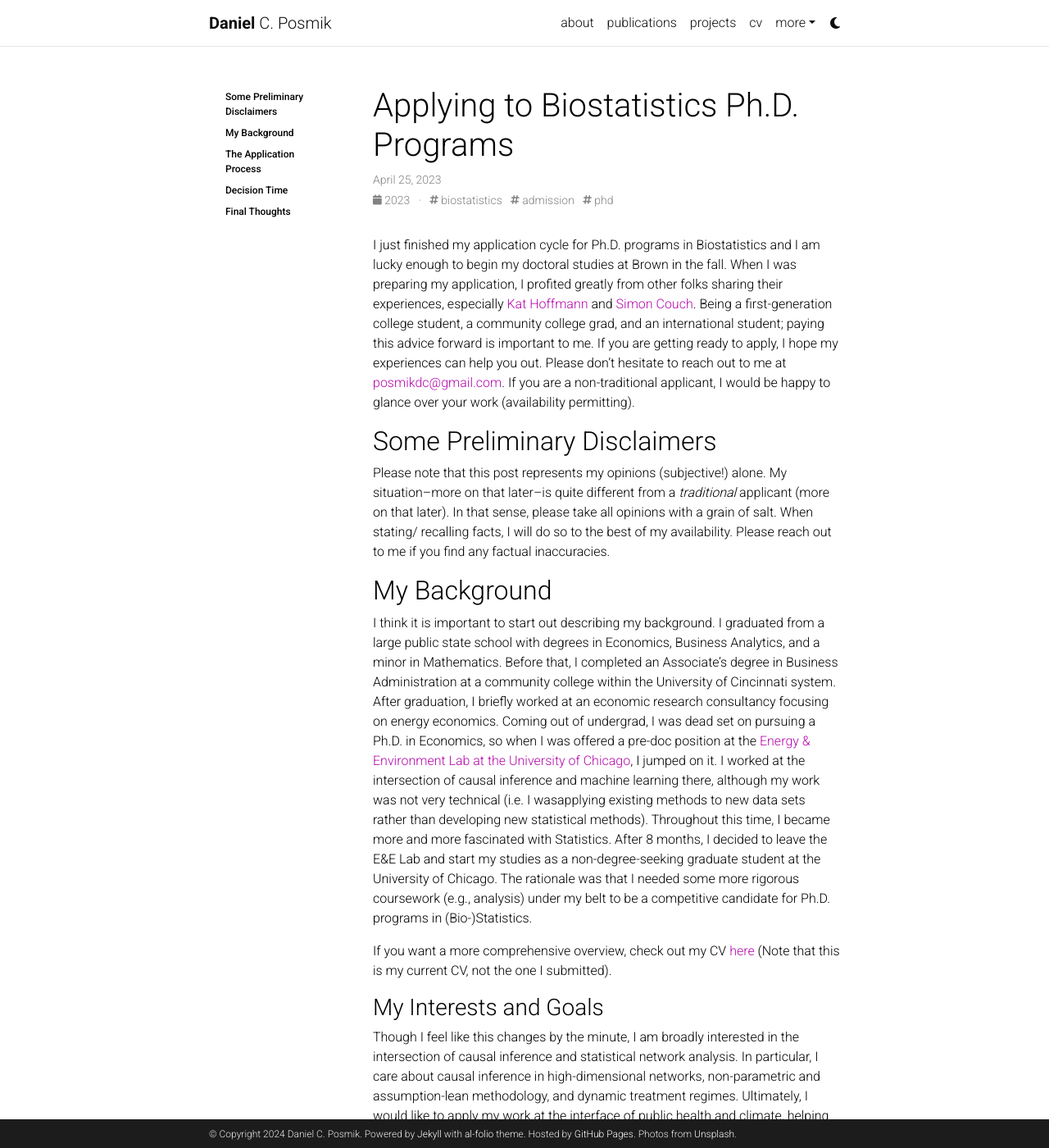
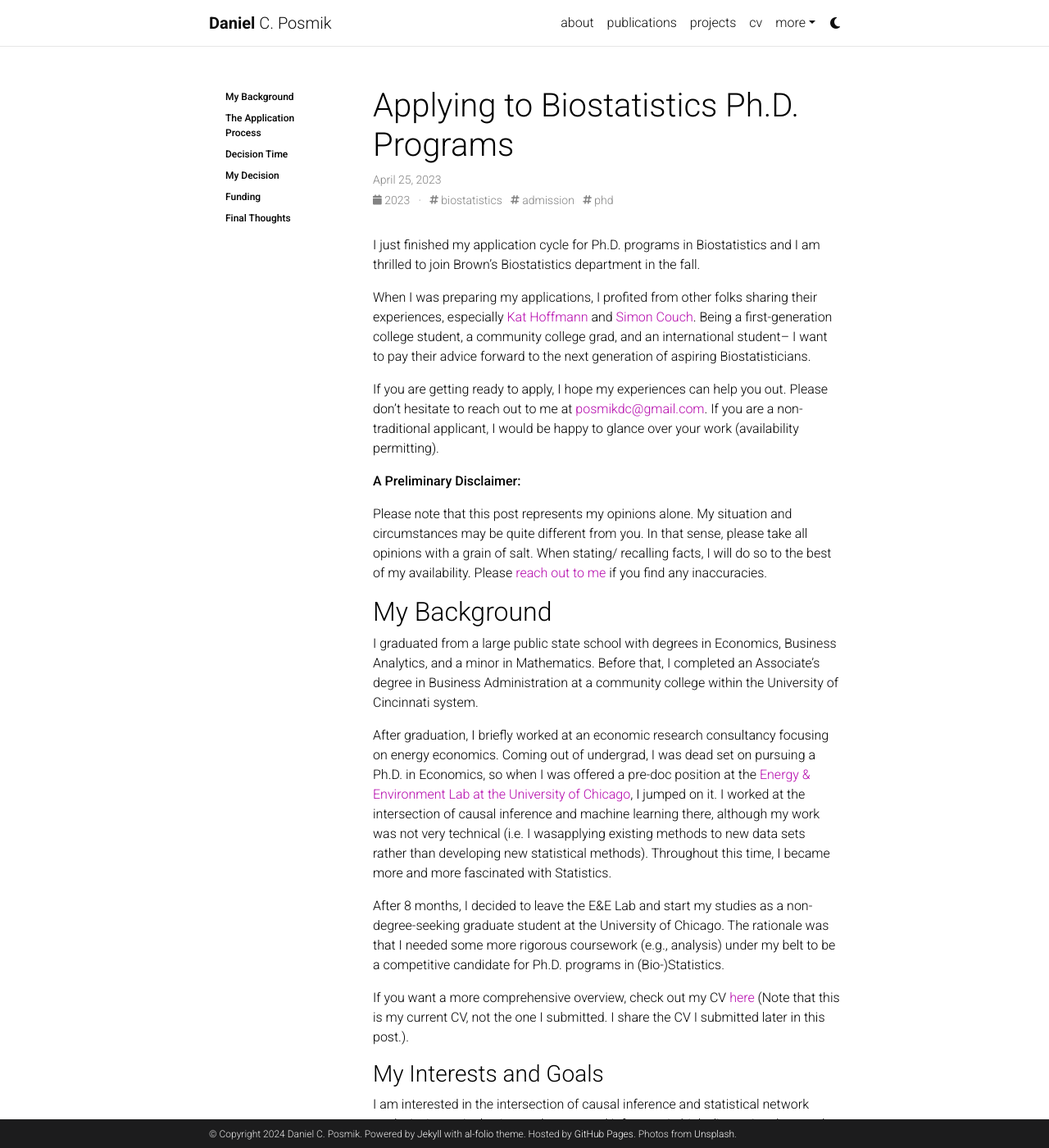
Before and after one commit to posmikdc/posmikdc.github.io, a Jekyll site: the page built from _posts/2024-04-15-biostats-phd-admit.md, in a window 1280 px wide and 1400 px high. Shown: the whole window at 82% size. Built offline with Jekyll 4.4.1, drawn with Linux system fonts in a browser that asks for light colours; comment, search, counter and statistics services are not loaded; a style sheet for code colours, icons or effects is not loaded; some of the changed text lies outside the part shown.

```diff
--- a/_posts/2024-04-15-biostats-phd-admit.md
+++ b/_posts/2024-04-15-biostats-phd-admit.md
@@ -11,26 +11,34 @@
   sidebar: left
 ---
 
-I just finished my application cycle for Ph.D. programs in Biostatistics and I am lucky enough to begin my doctoral studies at Brown in the fall. When I was preparing my application, I profited greatly from other folks sharing their experiences, especially [Kat Hoffmann](https://www.khstats.com/blog/phd-apps/) and [Simon Couch](https://www.simonpcouch.com/blog/2021-03-15-apply-to-stats-grad-school/). Being a first-generation college student, a community college grad, and an international student; paying this advice forward is important to me. If you are getting ready to apply, I hope my experiences can help you out. Please don't hesitate to reach out to me at [posmikdc@gmail.com](mailto:posmikdc@gmail,com). If you are a non-traditional applicant, I would be happy to glance over your work (availability permitting).
+I just finished my application cycle for Ph.D. programs in Biostatistics and I am thrilled to join Brown's Biostatistics department in the fall.
 
-## Some Preliminary Disclaimers
+When I was preparing my applications, I profited from other folks sharing their experiences, especially [Kat Hoffmann](https://www.khstats.com/blog/phd-apps/) and [Simon Couch](https://www.simonpcouch.com/blog/2021-03-15-apply-to-stats-grad-school/). Being a first-generation college student, a community college grad, and an international student-- I want to pay their advice forward to the next generation of aspiring Biostatisticians.
 
-Please note that this post represents my opinions (subjective!) alone. My situation--more on that later--is quite different from a _traditional_ applicant (more on that later). In that sense, please take all opinions with a grain of salt. When stating/ recalling facts, I will do so to the best of my availability. Please reach out to me if you find any factual inaccuracies.
+If you are getting ready to apply, I hope my experiences can help you out. Please don't hesitate to reach out to me at [posmikdc@gmail.com](mailto:posmikdc@gmail,com). If you are a non-traditional applicant, I would be happy to glance over your work (availability permitting).
+
+**A Preliminary Disclaimer:**
+
+Please note that this post represents my opinions alone. My situation and circumstances may be quite different from you. In that sense, please take all opinions with a grain of salt. When stating/ recalling facts, I will do so to the best of my availability. Please [reach out to me](mailto:posmikdc@gmail.com) if you find any inaccuracies.
 
 ## My Background
 
-I think it is important to start out describing my background. I graduated from a large public state school with degrees in Economics, Business Analytics, and a minor in Mathematics. Before that, I completed an Associate's degree in Business Administration at a community college within the University of Cincinnati system. After graduation, I briefly worked at an economic research consultancy focusing on energy economics. Coming out of undergrad, I was dead set on pursuing a Ph.D. in Economics, so when I was offered a pre-doc position at the [Energy & Environment Lab at the University of Chicago](https://urbanlabs.uchicago.edu/labs/energy-environment), I jumped on it. I worked at the intersection of causal inference and machine learning there, although my work was not very technical (i.e. I wasapplying existing methods to new data sets rather than developing new statistical methods). Throughout this time, I became more and more fascinated with Statistics. After 8 months, I decided to leave the E&E Lab and start my studies as a non-degree-seeking graduate student at the University of Chicago. The rationale was that I needed some more rigorous coursework (e.g., analysis) under my belt to be a competitive candidate for Ph.D. programs in (Bio-)Statistics.
+I graduated from a large public state school with degrees in Economics, Business Analytics, and a minor in Mathematics. Before that, I completed an Associate's degree in Business Administration at a community college within the University of Cincinnati system.
 
-If you want a more comprehensive overview, check out my CV [here](https://github.com/posmikdc/cv/blob/main/cv.pdf) (Note that this is my current CV, not the one I submitted).
+After graduation, I briefly worked at an economic research consultancy focusing on energy economics. Coming out of undergrad, I was dead set on pursuing a Ph.D. in Economics, so when I was offered a pre-doc position at the [Energy & Environment Lab at the University of Chicago](https://urbanlabs.uchicago.edu/labs/energy-environment), I jumped on it. I worked at the intersection of causal inference and machine learning there, although my work was not very technical (i.e. I wasapplying existing methods to new data sets rather than developing new statistical methods). Throughout this time, I became more and more fascinated with Statistics.
+
+After 8 months, I decided to leave the E&E Lab and start my studies as a non-degree-seeking graduate student at the University of Chicago. The rationale was that I needed some more rigorous coursework (e.g., analysis) under my belt to be a competitive candidate for Ph.D. programs in (Bio-)Statistics.
+
+If you want a more comprehensive overview, check out my CV [here](https://github.com/posmikdc/cv/blob/main/cv.pdf) (Note that this is my current CV, not the one I submitted. I share the CV I submitted later in this post.).
 
 ### My Interests and Goals
 
-Though I feel like this changes by the minute, I am broadly interested in the intersection of causal inference and statistical network analysis. In particular, I care about causal inference in high-dimensional networks, non-parametric and assumption-lean methodology, and dynamic treatment regimes. Ultimately, I would like to apply my work at the interface of public health and climate, helping policymakers make more informed decisions in response to environmental disasters and global warming.
+I am interested in the intersection of causal inference and statistical network analysis. In particular, I care about causal inference in high-dimensional networks, non-parametric and assumption-lean methodology, and dynamic treatment regimes. Ultimately, I would like to apply my work at the interface of public health and climate, helping policymakers make more informed decisions in response to environmental disasters and global warming.
 
 With respect to my post-Ph.D. goals, I think the following breakdown (currently) describes it best.
 
 - A career in academia: 55%
-- A career in a public/ think tank role: 43%
+- A research career in a public/ think tank role: 43%
 - A career in private industry: 2%
 
 ### Why Biostatistics
@@ -76,6 +84,14 @@
 
 I applied to the UChicago Data Science Ph.D. mostly because I was currently working at the UChicago Data Science Institute and I knew a good amount of the faculty. I applied to Masters only in Canada because (1) I was eligible for German government funding in Canada but not the U.S., (2) For personal reasons, and (3) Overall cost and quality of life. Additionally, I was a finalist for a full-ride leadership-based scholarship at McGill.
 
+You may also notice that I didn't apply to many other top-ranked departments. This is because I either found little research fit or (this was mostly the case) I didn't want to live wherever the school was located. I encourage you to not sweep this factor under the rug.
+
+I also had an internal ranking. The following factors were most important to me:
+
+- Substantial research in causal inference and networks: `#1 JHU`, `#2 Brown`, `#3 Yale` `#4 UW`
+- Location and access to nature: `#1 UW`, `#2 Berkeley`
+- Research fit with individual faculty: `#1 JHU, Berkeley, Brown, Yale`, `#2 Harvard`
+
 ### Preparation
 
 First things first, yes I did take the GRE. I performed slighly above average, but nothing outstanding. Overall, I found the GRE to be a colossal waste of time, money, and energy. If I could redo my application cycle, I would have opted to not take it and scratch the programs that require it off my list. After all, with all the evidence that is out there showing how the GRE puts marginalized students at a disadvantage, merely requiring the GRE is a huge red flag for me.
@@ -99,17 +115,22 @@
 
 ### My Application Materials
 
-I have decided to post all my application materials for Brown's Biostatistics Ph.D., the program I will be attending in the fall. It should go without saying that you should **under no circumstances** copy and paste from my materials. That being said, as a first-gen student, I know that sometimes it is difficult to find good examples of SOP's, personal statements, and CV's. If there are any additional programs that you would like to see my application materials for, please reach out to me via email.
+I have decided to post all my application materials for Brown's Biostatistics Ph.D., the program I will be attending in the fall. It should go without saying that you should **under no circumstances** copy and paste from my materials. That being said, as a first-gen student, I know that sometimes it is difficult to find good examples of SOP's, personal statements, and CV's. If there are any additional programs that you would like to see my application materials for, please reach out to me via [email](mailto:posmikdc@gmail.com).
 
-<object data="{{ site.url }}{{ site.baseurl }}/assets/pdf/brown-biostatistics-phd.pdf" width="600" height="800" type="application/pdf"></object>
+<object data="{{ site.url }}{{ site.baseurl }}/assets/pdf/brown-biostatistics-phd.pdf" width="580" height="800" type="application/pdf"></object>
 
 Now, I will provide some commentary and context on these application materials. I was extremely lucky to have various faculty and mentors give me feedback but please don't treat these materials as the gold standard. They worked for me and my situation.
 
-- CV (_Education, Coursework, Awards_): I initially had grades on there as well (Nothing worse than an A-) but a professor recommended against that because the "A-" could catch somebody's eye early. I know how nitpicky this sounds but I am just echo'ing here
-- CV (_Research Experience and Community Service_): Some folks said that it is a lot of detail but that was on purpose. My research experience was my strongest asset and I wanted to highlight everything I did.
-- CV (_Presentations, Professional Service, Skills_): Even having sections for this is unusual for Ph.D. applicants because we are usually too young to have anything substantial here. I had some space to spare so I decided to include some presentations and talks I had given. One more thing: Don't forget to include your programming skills!
-- SOP (_General_): My SOP's were identical across all programs I applied to with the exception of two paragraphs (Of course I adjusted the name of school in the other paragraphs lol). Generally though, I wanted to lead with an eye-catcher (the bolded sentence in the first paragraph). Then, I wanted to get addressing my key weakness (the lack of rigorous coursework) out of the way (that's paragraph #2). Then, up to paragraph #6, I describe my research experience and how it led to my current interest.
-- SOP (_Paragraphs #7 and #8_): I use paragraph #7 to talk about how my interests tie into the program. A lot of times, people will put this paragraph as the second paragraph which may work very well with your application. The last paragraph is similar to seventh paragraph but focuses more on research community, centers, and personal fit.
+### CV
+
+- **Education, Coursework, Awards**: I initially had grades on there as well (Nothing worse than an A-) but a professor recommended against that because the "A-" could catch somebody's eye early. I know how nitpicky this sounds but I am just echo'ing here
+- **Research Experience and Community Service**: Some folks said that it is a lot of detail but that was on purpose. My research experience was my strongest asset and I wanted to highlight everything I did.
+- **Presentations, Professional Service, Skills**: Even having sections for this is unusual for Ph.D. applicants because we are usually too young to have anything substantial here. I had some space to spare so I decided to include some presentations and talks I had given. One more thing: Don't forget to include your programming skills!
+
+### SOP and Personal Statement
+
+- **General**: My SOP's were identical across all programs I applied to with the exception of two paragraphs (Of course I adjusted the name of school in the other paragraphs lol). Generally though, I wanted to lead with an eye-catcher (the bolded sentence in the first paragraph). Then, I wanted to get addressing my key weakness (the lack of rigorous coursework) out of the way (that's paragraph #2). Then, up to paragraph #6, I describe my research experience and how it led to my current interest.
+- **Paragraphs #7 and #8**: I use paragraph #7 to talk about how my interests tie into the program. A lot of times, people will put this paragraph as the second paragraph which may work very well with your application. The last paragraph is similar to seventh paragraph but focuses more on research community, centers, and personal fit.
 - Personal Statement: This was identical across all schools I applied to.
 
 Overall, I think that being very neat and submitting "pretty" application materials definitely helped my case. I would recommend that to anyone, i.e. even just using LaTeX to format your materials may make a good impression (Though this is certainly not mandatory).
@@ -172,13 +193,19 @@
 
 ### Visit Day and Decisions
 
+## My Decision
+
 Brown ended up flying me out and organizing a visit day. I felt like it was a particularly strong match because of the cordial and down-to-earth department culture. I was at the time still debating between McGill and Brown--since I could have (with an almost certain guarantee) transferred into the Ph.D. program after Year #1.
 
 My decision ended up coming down to:
 
-- Research fit
-- Stipend and benefits (Brown pays one of the highest stipends I have ever heard of)
-- Departmental/ Culture fit
+- Research fit: I can work at the intersection of causal inference and networks.
+- Stipend and benefits: Brown pays one of the highest stipends I have heard of.
+- Departmental/ Culture fit: The department seems amazing and my gut is telling me I will be very happy there.
+
+## Funding
+
+Funding is an important thing to consider, as well. Brown was amongst the top-paying (if not _the_ top-paying) schools out of my list. In my admissions offer, alongside health insurance and full tuition, I am guaranteed a stipend of $49,012 and a one-time first-year supplement stipend of $1,750. When evaluating funding decisions, it does sometimes help looking at whether the school's graduate students are unionized (Brown's are).
 
 ## Final Thoughts
 
```
